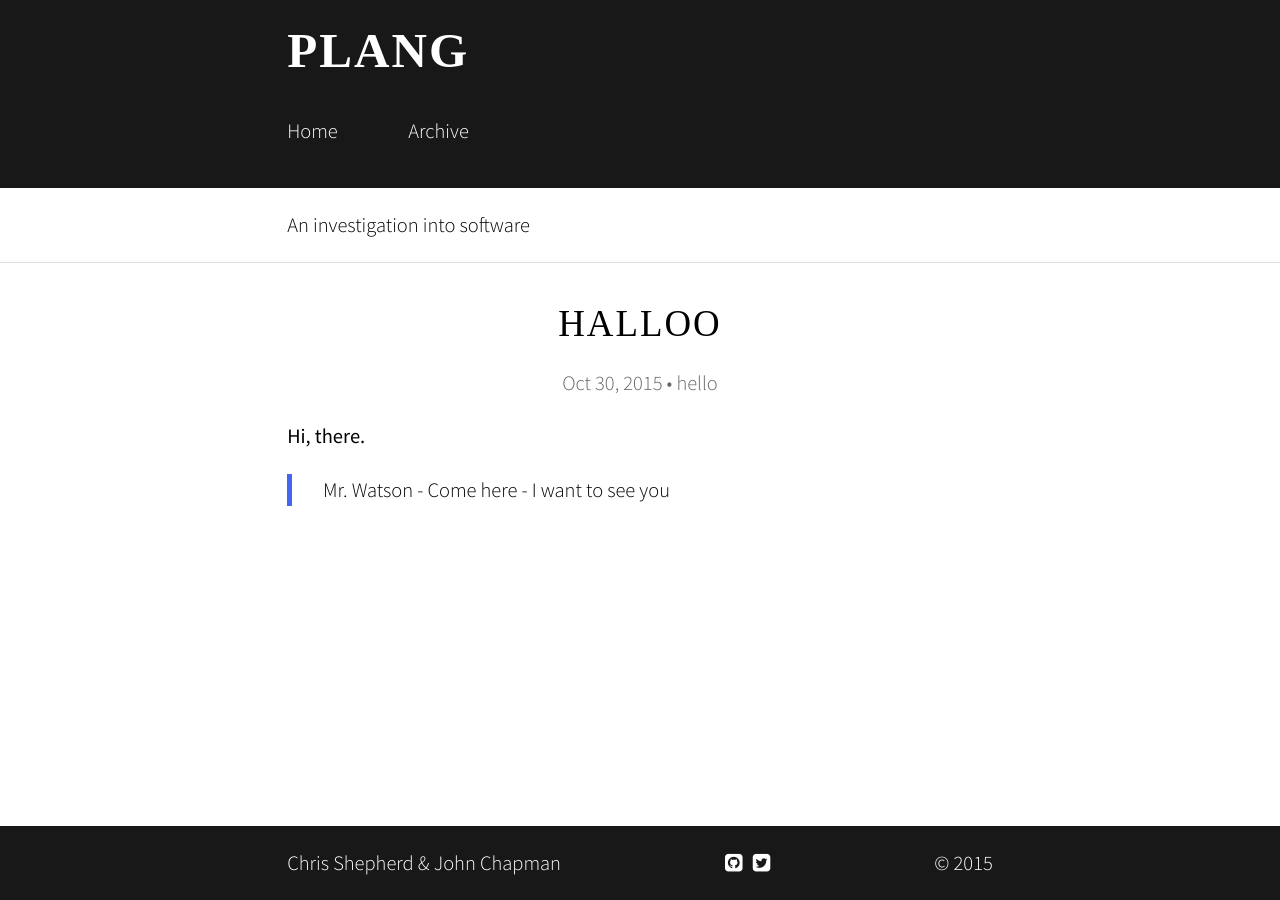
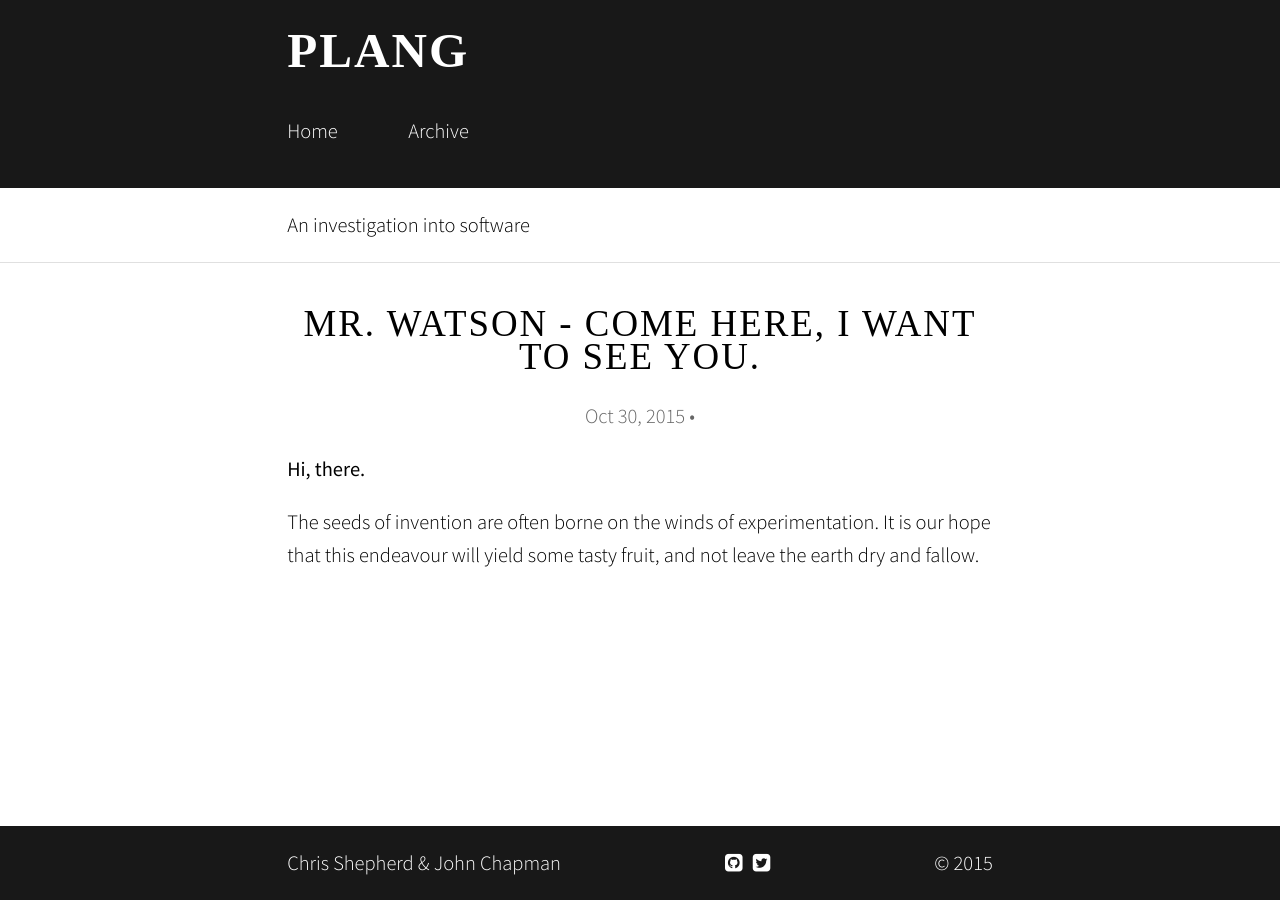
Before and after one commit to thesheps/plang, a Jekyll site: the page built from _posts/2015-10-30-hello.md, in a window 1280 px wide. Built offline with Jekyll 4.4.1, drawn with Linux system fonts in a browser that asks for light colours; nearby versions of some CDN libraries; some web fonts are replaced.

Commit message:
Actually added some post content

```diff
--- a/_posts/2015-10-30-hello.md
+++ b/_posts/2015-10-30-hello.md
@@ -1,9 +1,8 @@
 ---
-title:  "Halloo"
+title:  "Mr. Watson - Come here, I want to see you."
 date:   2015-10-30 08:30:00
-categories: hello
 ---
 
 **Hi, there.**
 
-> Mr. Watson - Come here - I want to see you
+The seeds of invention are often borne on the winds of experimentation.  It is our hope that this endeavour will yield some tasty fruit, and not leave the earth dry and fallow.
```
Also changed, not shown: 2 other files.
